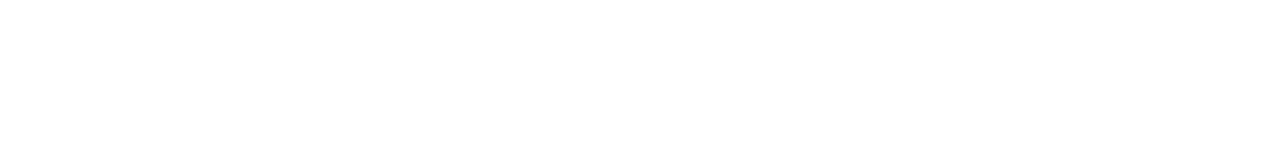
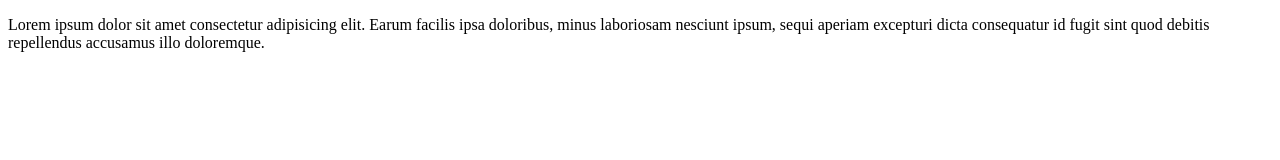
Before and after one commit to ratabmirza/ratabmirza, a plain HTML site: page index.html in a window 1280 px wide. Drawn offline with Linux system fonts and the light colour scheme.

Commit message:
m commit

```diff
--- a/index.html
+++ b/index.html
@@ -6,6 +6,8 @@
     <title>Document</title>
 </head>
 <body>
-
+    <p>Lorem ipsum dolor sit amet consectetur adipisicing elit. Earum facilis ipsa doloribus,
+        minus laboriosam nesciunt ipsum, sequi aperiam excepturi dicta consequatur
+         id fugit sint quod debitis repellendus accusamus illo doloremque.</p>
 </body>
 </html>
```
